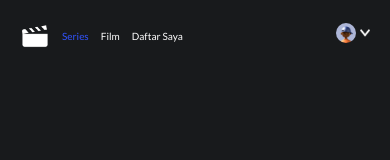
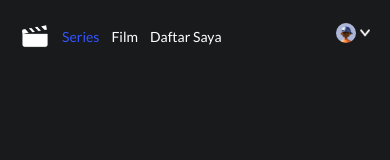
Before and after one commit to muhammad-auliaur-rahman/Chill-App, a React (Vite) app: page /Series in a window 390 px wide. Shown: the top 160 px of the page. Built offline with nearby package versions, Linux system fonts and the light colour scheme.

Commit message:
memperbaiki font dan width menu di navbar

```diff
--- a/src/styles/Navbar.css
+++ b/src/styles/Navbar.css
@@ -101,7 +101,7 @@ a.active {
     display: none;
   }
   .nav-left a {
-    font-size: 10px;
+    font-size: 14px;
   }
   .nav-right button {
     gap: 4px;
@@ -115,11 +115,11 @@ a.active {
     height: 8px;
   }
   .Menu {
-    width: 113px;
+    width: 120px;
     top: 30px;
     right: 5px;
   }
   .Menu a {
-    font-size: 10px;
+    font-size: 12px;
   }
 }
```
